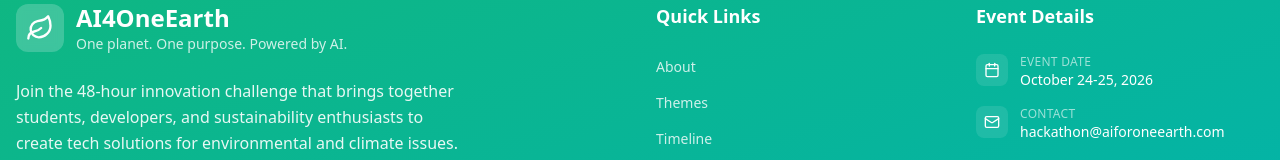
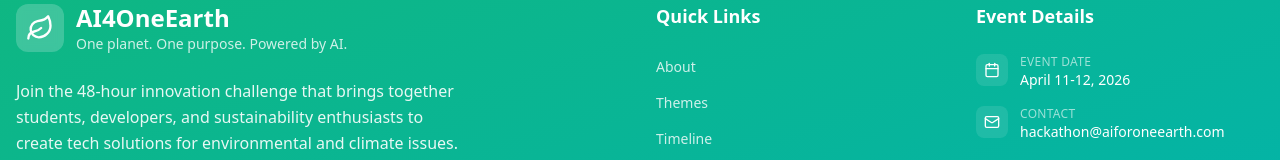
Before and after one commit to techyavii/ai4oneearth, a React (Vite) app: page /awards in a window 1280 px wide. Shown: the part 837-997 px from the top of the page. Built offline with nearby package versions, Linux system fonts and the light colour scheme.

Commit message:
changed dates

```diff
--- a/index.html
+++ b/index.html
@@ -16,7 +16,7 @@
     <meta name="twitter:card" content="summary_large_image" />
     <meta name="twitter:site" content="@OneEarthHack" />
     <meta name="twitter:title" content="AI4OneEarth 2026 | AI & Sustainability Innovation Challenge" />
-    <meta name="twitter:description" content="One planet. One purpose. Powered by AI. AI4OneEarth. Join the global hackathon for environmental innovation, October 24-25, 2026." />
+    <meta name="twitter:description" content="One planet. One purpose. Powered by AI. AI4OneEarth. Join the global hackathon for environmental innovation, April 11-12, 2026." />
 
     <!-- Favicon -->
     <link rel="icon" type="image/png" href="/LOGO.png" />
--- a/src/components/Footer.tsx
+++ b/src/components/Footer.tsx
@@ -23,7 +23,7 @@ const Footer = () => {
     {
       icon: <Calendar className="w-4 h-4" />,
       label: "Event Date",
-      value: "October 24-25, 2026"
+      value: "April 11-12, 2026"
     },
     {
       icon: <Mail className="w-4 h-4" />,
--- a/src/pages/JudgeAppointmentCriteriaPage.tsx
+++ b/src/pages/JudgeAppointmentCriteriaPage.tsx
@@ -280,7 +280,7 @@ const JudgeAppointmentCriteriaPage = () => {
                     Judge Reveal
                   </h2>
                   {/* <p className="text-xl mb-4 font-semibold">
-                    October 24-25, 2026
+                    April 11-12, 2026
                   </p> */}
                   <p className="text-lg opacity-90 leading-relaxed mb-8">
                     Our distinguished panel of environmental AI experts will be unveiled in March 2026. These industry leaders and researchers will bring unparalleled expertise to evaluate your innovative solutions. Follow our channels for the exciting reveal of these technical visionaries.
```
